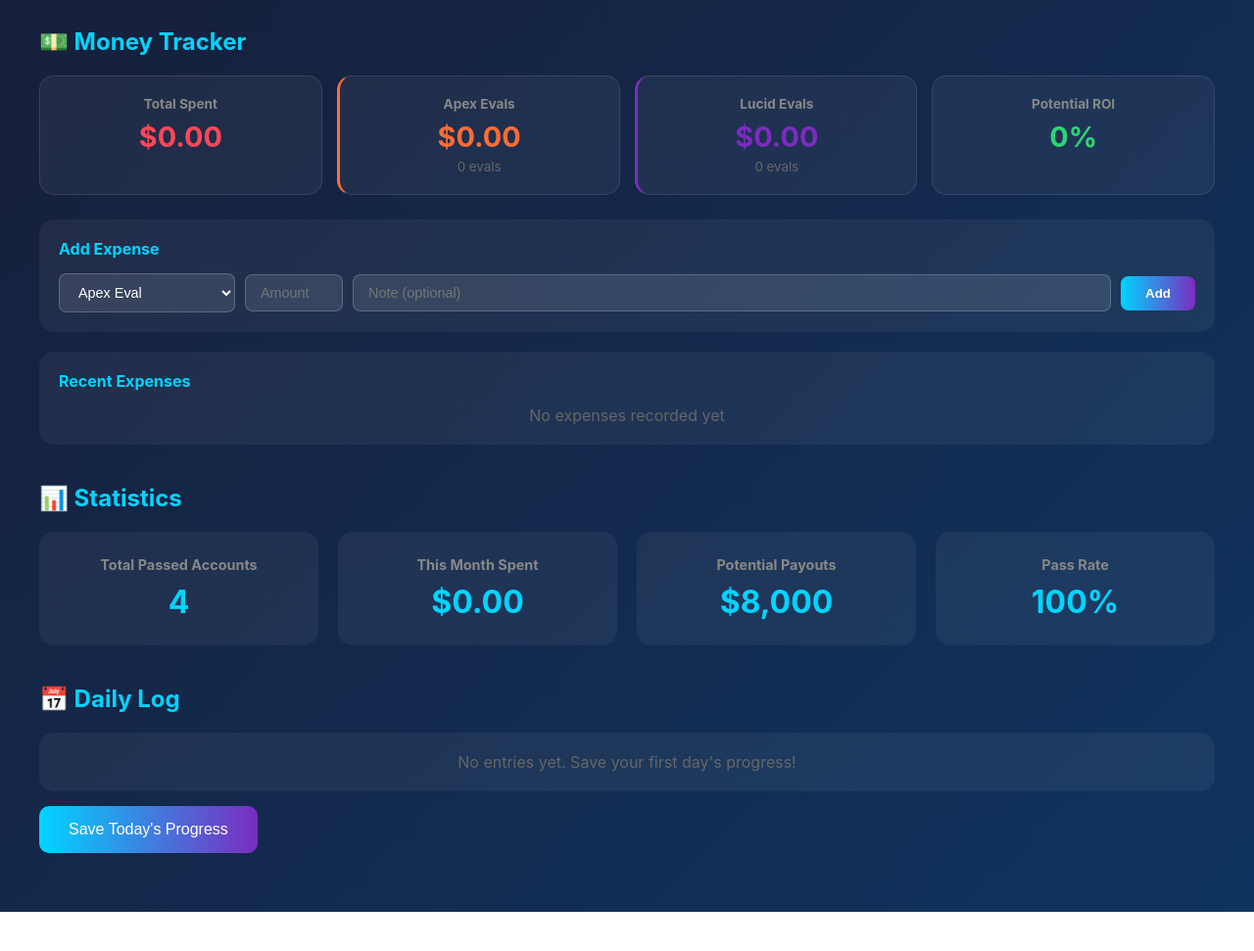
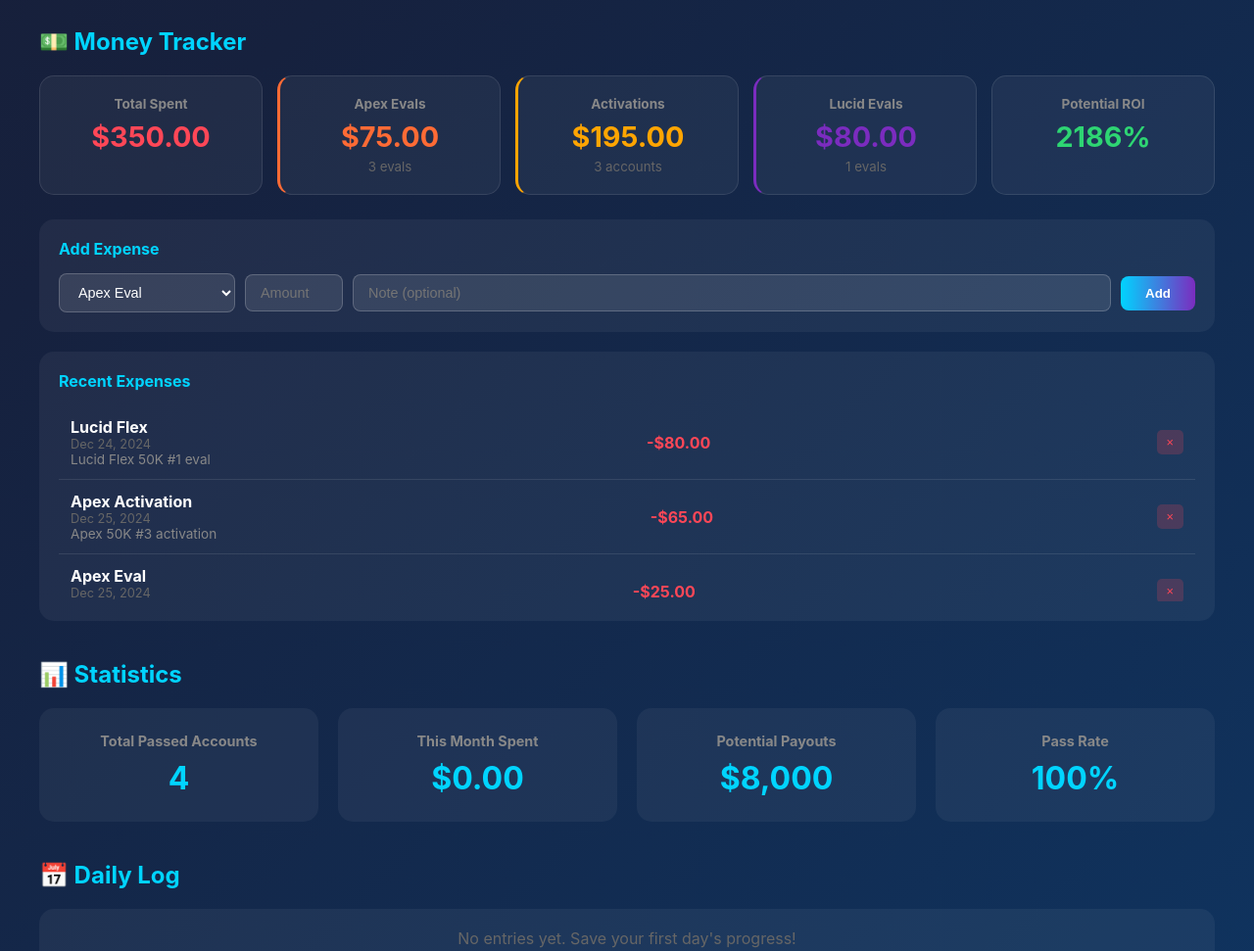
Before and after one commit to omairqazi29/PropDashboard, a plain HTML site: page index.html in a window 1280 px wide. Shown: the part 1720-2691 px from the top of the page at 98% size. Before the commit the page ends 2651 px from the top, so only its background shows below. Drawn offline with Linux system fonts and the light colour scheme.

Commit message:
fix: add expenses for existing passed accounts
- Pre-populate expenses for 3 Apex accounts ( eval +  activation each)
- Pre-populate expense for 1 Lucid account ( eval)
- Add Activations card to money tracker
- Track activation fees separately in stats

```diff
--- a/app.js
+++ b/app.js
@@ -12,7 +12,16 @@ const state = {
             { id: 1, name: 'Lucid Flex 50K #1', status: 'passed', passedDate: '2024-12-24' }
         ]
     },
-    expenses: [],
+    expenses: [
+        // Initial expenses for passed accounts
+        { id: 1, type: 'apex', amount: 25, note: 'Apex 50K #1 eval', date: '2024-12-20T10:00:00.000Z' },
+        { id: 2, type: 'apex-activation', amount: 65, note: 'Apex 50K #1 activation', date: '2024-12-20T10:00:00.000Z' },
+        { id: 3, type: 'apex', amount: 25, note: 'Apex 50K #2 eval', date: '2024-12-22T10:00:00.000Z' },
+        { id: 4, type: 'apex-activation', amount: 65, note: 'Apex 50K #2 activation', date: '2024-12-22T10:00:00.000Z' },
+        { id: 5, type: 'apex', amount: 25, note: 'Apex 50K #3 eval', date: '2024-12-25T10:00:00.000Z' },
+        { id: 6, type: 'apex-activation', amount: 65, note: 'Apex 50K #3 activation', date: '2024-12-25T10:00:00.000Z' },
+        { id: 7, type: 'lucid', amount: 80, note: 'Lucid Flex 50K #1 eval', date: '2024-12-24T10:00:00.000Z' }
+    ],
     dailyLog: [],
     stats: {
         totalEvalsBought: 0,
@@ -153,6 +162,8 @@ function calculateMoneyStats() {
     let lucidSpent = 0;
     let apexCount = 0;
     let lucidCount = 0;
+    let activationSpent = 0;
+    let activationCount = 0;
     let monthlySpent = 0;
 
     state.expenses.forEach(expense => {
@@ -162,6 +173,9 @@ function calculateMoneyStats() {
         if (expense.type === 'apex') {
             apexSpent += expense.amount;
             apexCount++;
+        } else if (expense.type === 'apex-activation') {
+            activationSpent += expense.amount;
+            activationCount++;
         } else if (expense.type === 'lucid') {
             lucidSpent += expense.amount;
             lucidCount++;
@@ -173,7 +187,7 @@ function calculateMoneyStats() {
         }
     });
 
-    return { totalSpent, apexSpent, lucidSpent, apexCount, lucidCount, monthlySpent };
+    return { totalSpent, apexSpent, lucidSpent, apexCount, lucidCount, activationSpent, activationCount, monthlySpent };
 }
 
 // Render money tracker
@@ -183,6 +197,8 @@ function renderMoneyTracker() {
     document.getElementById('total-spent').textContent = `$${stats.totalSpent.toFixed(2)}`;
     document.getElementById('apex-spent').textContent = `$${stats.apexSpent.toFixed(2)}`;
     document.getElementById('apex-eval-count').textContent = `${stats.apexCount} evals`;
+    document.getElementById('activation-spent').textContent = `$${stats.activationSpent.toFixed(2)}`;
+    document.getElementById('activation-count').textContent = `${stats.activationCount} accounts`;
     document.getElementById('lucid-spent').textContent = `$${stats.lucidSpent.toFixed(2)}`;
     document.getElementById('lucid-eval-count').textContent = `${stats.lucidCount} evals`;
 
--- a/index.html
+++ b/index.html
@@ -118,6 +118,11 @@
                     <span id="apex-spent" class="money-number">$0</span>
                     <small id="apex-eval-count">0 evals</small>
                 </div>
+                <div class="money-card activation-spent">
+                    <h4>Activations</h4>
+                    <span id="activation-spent" class="money-number">$0</span>
+                    <small id="activation-count">0 accounts</small>
+                </div>
                 <div class="money-card lucid-spent">
                     <h4>Lucid Evals</h4>
                     <span id="lucid-spent" class="money-number">$0</span>
--- a/styles.css
+++ b/styles.css
@@ -376,6 +376,14 @@ section h2 {
     color: #ff6b35;
 }
 
+.money-card.activation-spent {
+    border-left: 3px solid #ffa502;
+}
+
+.money-card.activation-spent .money-number {
+    color: #ffa502;
+}
+
 .money-card.lucid-spent {
     border-left: 3px solid #7b2cbf;
 }
```
